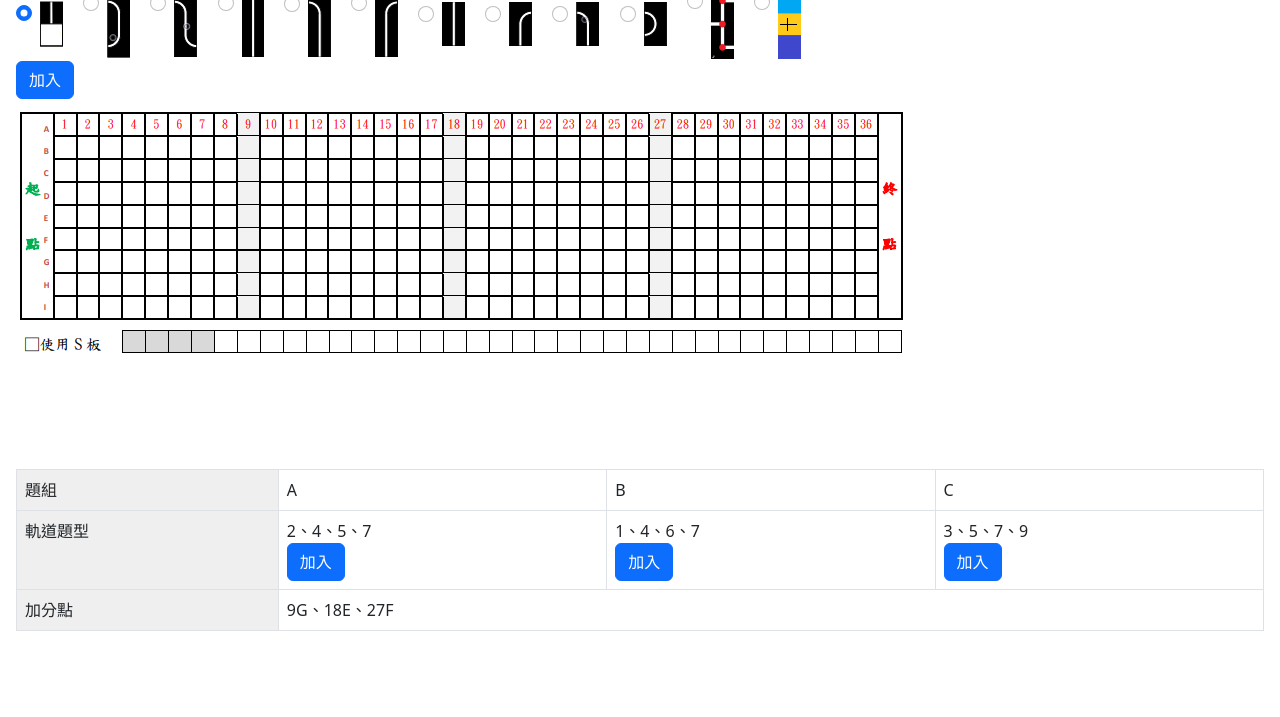
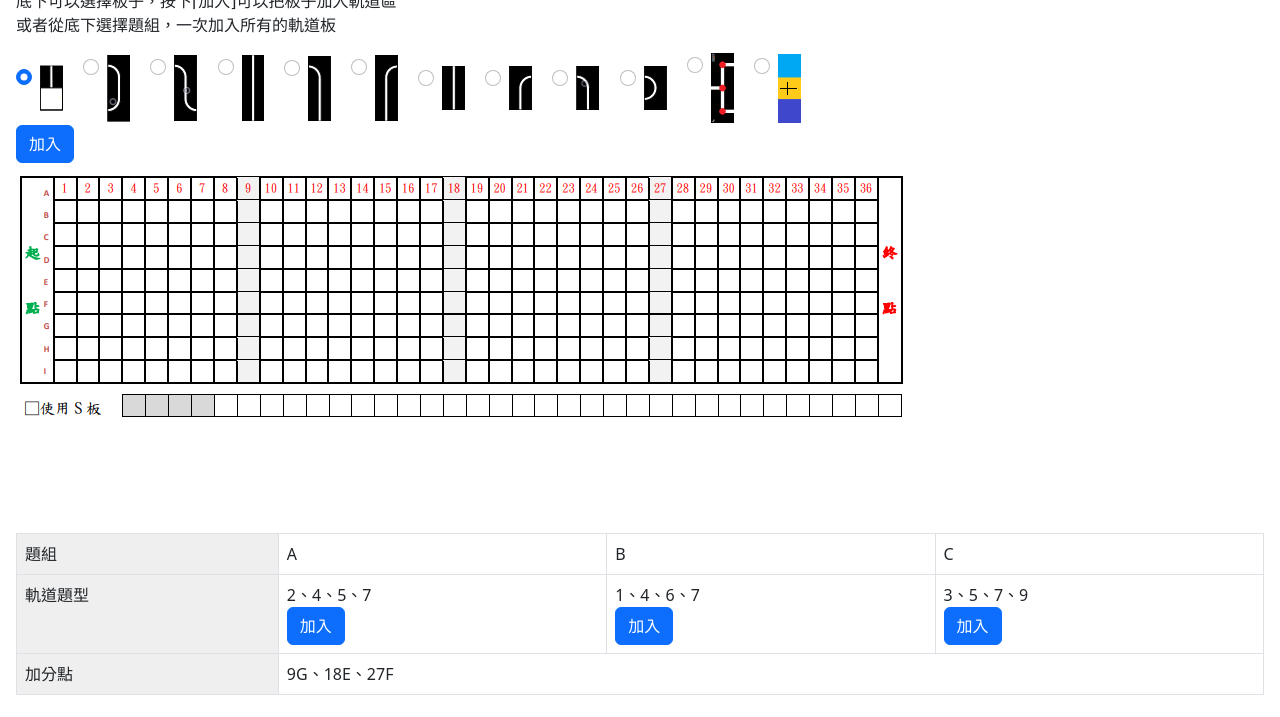
Before and after one commit to hwhs-2022-sci/trailer, a plain HTML site: page index.html in a window 1280 px wide. Shown: the part 83-800 px from the top of the page. Drawn offline with nearby package versions, Linux system fonts and the light colour scheme.

Commit message:
Update index.html

```diff
--- a/index.html
+++ b/index.html
@@ -15,10 +15,8 @@
 
 <body class="m-3 ">
     <h1>軌道擺設模擬</h1>
+    <p>底下可以選擇板子，按下⌈加入⌋可以把板子加入軌道區<br/>或者從底下選擇題組，一次加入所有的軌道板</p>
     <div id="imgset">
-
-
-
         <div class="form-check form-check-inline">
             <input checked value="img-0" class="form-check-input" type="radio" name="flexRadioDefault" id="flexRadioDefault0">
             <label class="form-check-label" for="flexRadioDefault0">
```
